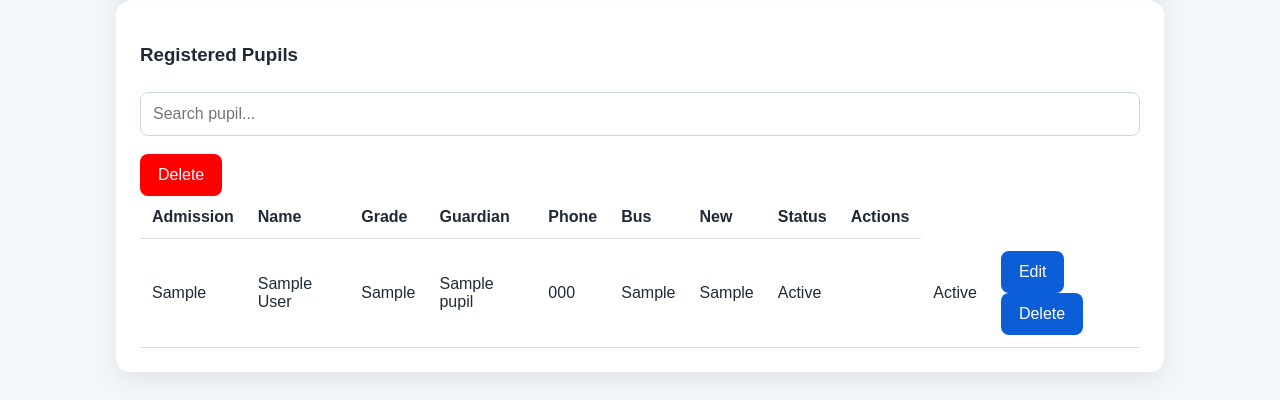
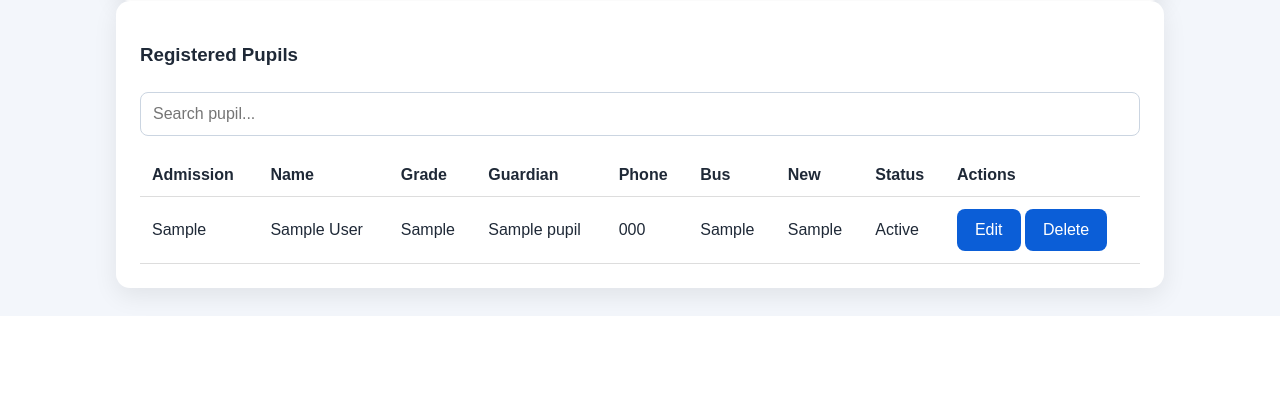
Before and after one commit to qaswar114/umar-faruq-school-system, a Flask app: page /pupils in a window 1280 px wide. Shown: the part 704-1104 px from the top of the page. After the commit the page ends 1020 px from the top, so only its background shows below. Run offline with Flask 3, Linux system fonts and the light colour scheme; the visitor is signed in with stand-in values (Sample User, id 1); tables that the repository leaves empty hold one stand-in row (values such as "Sample post").

Commit message:
Update pupils.html

```diff
--- a/templates/pupils.html
+++ b/templates/pupils.html
@@ -20,8 +20,7 @@
 <td>{{p.new_admission}}</td>
 <td>{{p.status}}</td>
 <td>
-  <td>{{p.status}}</td>
-<td>
+
     <a href="{{ url_for('edit_pupil', pupil_id=p.id) }}" class="btn blue">Edit</a>
 
     {% if session.get("role") == "admin" %}
@@ -33,10 +32,5 @@
     </form>
     {% endif %}
 </td>
-
-<form method="post" action="{{ url_for('delete_pupil', pupil_id=p.id) }}" style="display:inline;" onsubmit="return confirm('Are you sure you want to delete this pupil?');">
-    <button type="submit" class="btn" style="background:red;">Delete</button>
-</form>
-</td>
 </tr>
   {% endfor %}</table></div>{% endblock %}
```
